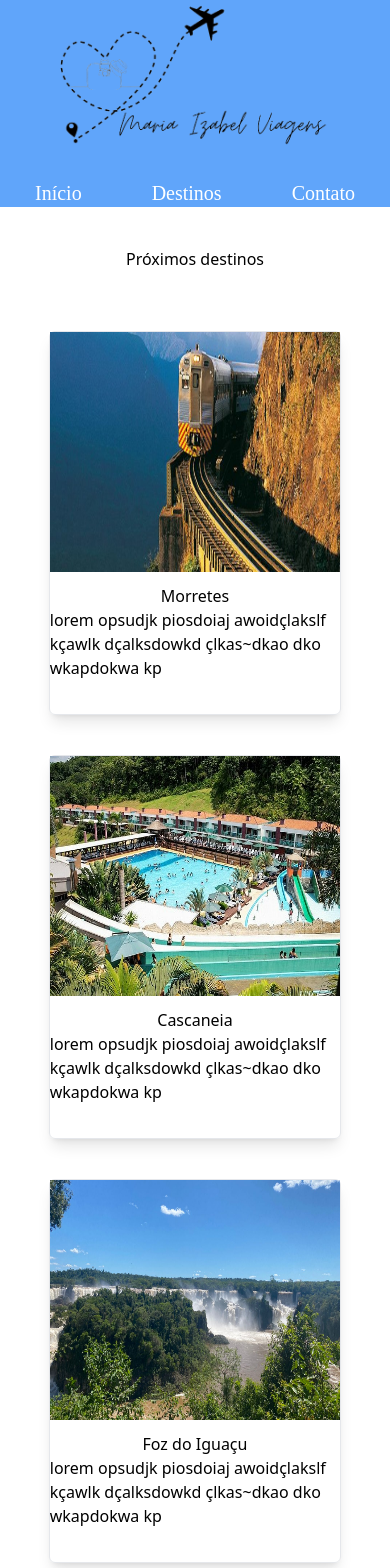
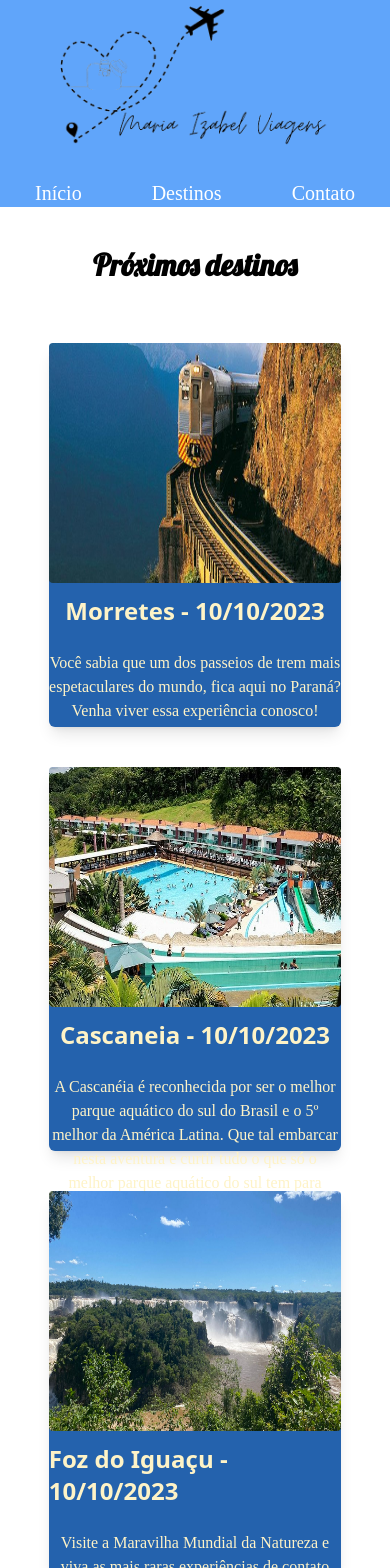
Before and after one commit to guivargas95/mariaizabelviagens, a React (Vite) app: page / in a window 390 px wide. Shown: the top 1568 px of the page. Built offline with nearby package versions, Linux system fonts and the light colour scheme; a web font is replaced by a local one.

Commit message:
Development of card and responsive design

```diff
--- a/src/components/card/index.tsx
+++ b/src/components/card/index.tsx
@@ -1,11 +1,11 @@
 import { iCard } from "../../types/CardType"
 
-export default function Card({ title, alt, description, image }: iCard) {
+export default function Card({ title, alt, resume, image }: iCard) {
     return (
         <div className="flex flex-col items-center">
-            <img className="w-full h-60 ml-auto mr-auto left-0 right-0" src={image} alt="" />
-            <h3 className="mt-3">{title}</h3>
-            <p>{description}</p>
+            <img className="rounded w-full h-60 ml-auto mr-auto left-0 right-0" src={image} alt="" />
+            <h3 className="font-bold mt-3 text-2xl">{title}</h3>
+            <p className="text-center mt-6 mb-6 font-font1">{resume}</p>
         </div>
     )
 }
--- a/src/components/card/nextTravelsCard/index.tsx
+++ b/src/components/card/nextTravelsCard/index.tsx
@@ -3,18 +3,18 @@ import Card from "..";
 export default function NextTravelsCard() {
     return (
         <section className="">
-            <div className="text-center text-3x mt-10 mb-10">
-                <h2 className="">Próximos destinos</h2>
+            <div className="text-center text-3xl mt-10 mb-10 font-bold">
+                <h2 className="font-font2">Próximos destinos</h2>
             </div>
-            <ul className="flex flex-col items-center">
-                <li className="h-96 w-3/4 mt-5 mb-5 shadow-lg rounded-md border hover:hover:border-my-color3">
-                    <Card title="Morretes" image="\img\morretes.jpg" alt="Foto Cataratas do Iguaçu" description="lorem opsudjk piosdoiaj awoidçlakslf kçawlk dçalksdowkd çlkas~dkao dko wkapdokwa kp" />
+            <ul className="flex flex-col items-center text-amber-100 lg:grid lg:grid-cols-3">
+                <li className="bg-my-color3 h-96 w-3/4 mt-5 mb-5 shadow-lg lg:ml-auto lg:mr-auto  rounded-md hover:scale-105 hover:ease-in duration-300">
+                    <a href=""><Card title="Morretes - 10/10/2023" image="\img\morretes.jpg" alt="Foto Morretes" resume="Você sabia que um dos passeios de trem mais espetaculares do mundo, fica aqui no Paraná? Venha viver essa experiência conosco!" /></a>
                 </li>
-                <li className="h-96 w-3/4 mt-5 mb-5 shadow-lg rounded-md border hover:hover:border-my-color3">
-                    <Card title="Cascaneia" image="\img\cascaneia.jpg" alt="Foto Cataratas do Iguaçu" description="lorem opsudjk piosdoiaj awoidçlakslf kçawlk dçalksdowkd çlkas~dkao dko wkapdokwa kp" />
+                <li className="bg-my-color3 h-96 w-3/4 mt-5 mb-5 shadow-lg lg:ml-auto lg:mr-auto rounded-md hover:scale-105 hover:ease-in duration-300">
+                    <a href=""><Card title="Cascaneia - 10/10/2023" image="\img\cascaneia.jpg" alt="Foto Cascaneia" resume="A Cascanéia é reconhecida por ser o melhor parque aquático do sul do Brasil e o 5º melhor da América Latina. Que tal embarcar nesta aventura e curtir tudo o que só o melhor parque aquático do sul tem para oferecer?" /></a>
                 </li>
-                <li className="h-96 w-3/4 mt-5 mb-5 shadow-lg rounded-md border hover:hover:border-my-color3">
-                    <Card title="Foz do Iguaçu" image="\img\cataratas.jpg" alt="Foto Cataratas do Iguaçu" description="lorem opsudjk piosdoiaj awoidçlakslf kçawlk dçalksdowkd çlkas~dkao dko wkapdokwa kp" />
+                <li className="bg-my-color3 h-96 w-3/4 mt-5 mb-5 shadow-lg lg:ml-auto lg:mr-auto  rounded-md hover:scale-105 hover:ease-in duration-300">
+                    <a href=""><Card title="Foz do Iguaçu - 10/10/2023" image="\img\cataratas.jpg" alt="Foto Cataratas do Iguaçu" resume="Visite a Maravilha Mundial da Natureza e viva as mais raras experiências de contato com a natureza, no maior conjunto de quedas d’água do mundo, na cidade de Foz do Iguaçu." /></a>
                 </li>
             </ul>
         </section>
```
